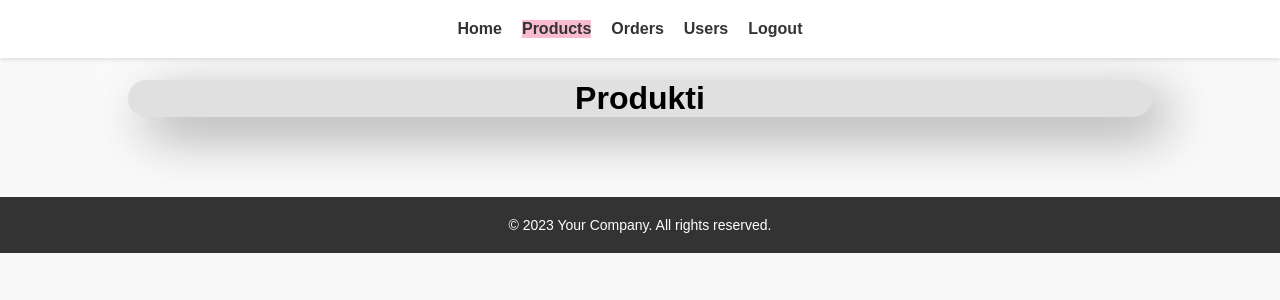
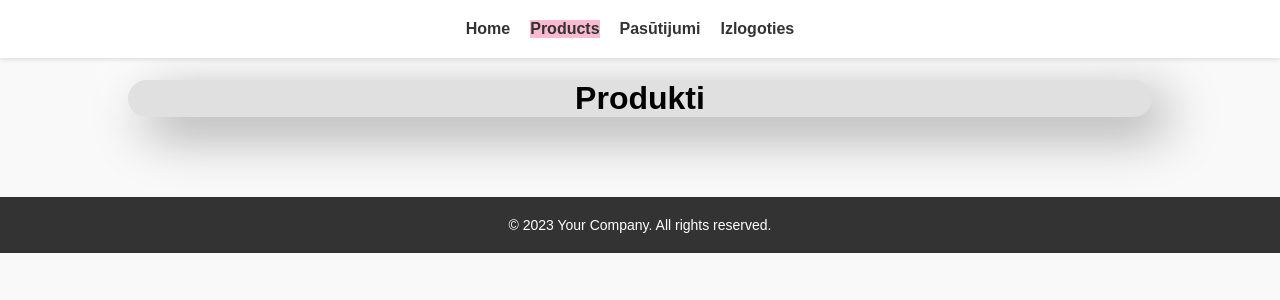
Before and after one commit to karliszz/Zeiburlins_interneta_veikals, a PHP site: page /Admin/products.php in a window 1280 px wide. Shown: the top 300 px of the page. Run offline with PHP 8.4, Linux system fonts and the light colour scheme.

Commit message:
uzlabota produktu sadala

```diff
--- a/Admin/products.php
+++ b/Admin/products.php
@@ -13,9 +13,8 @@
          <ul>
             <li><a href="index.php">Home</a></li>
             <li id="active"><a href="products.php">Products</a></li>
-            <li><a href="orders.php">Orders</a></li>
-            <li><a href="users.php">Users</a></li>
-            <li><a href="logout.php">Logout</a></li>
+            <li><a href="orders.php">Pasūtijumi</a></li>
+            <li><a href="logout.php">Izlogoties</a></li>
          </ul>
       </nav>
    </header>
```
